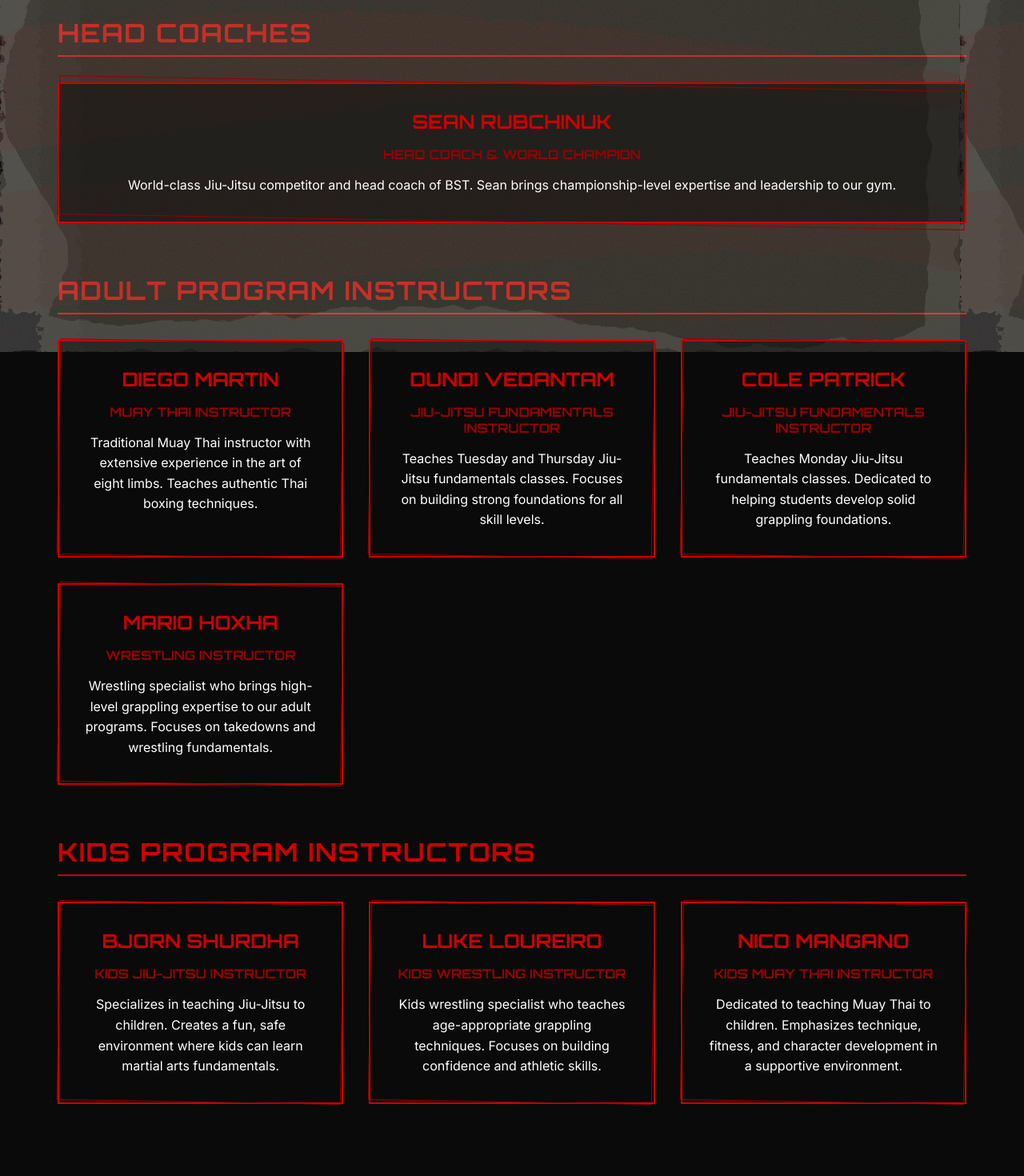
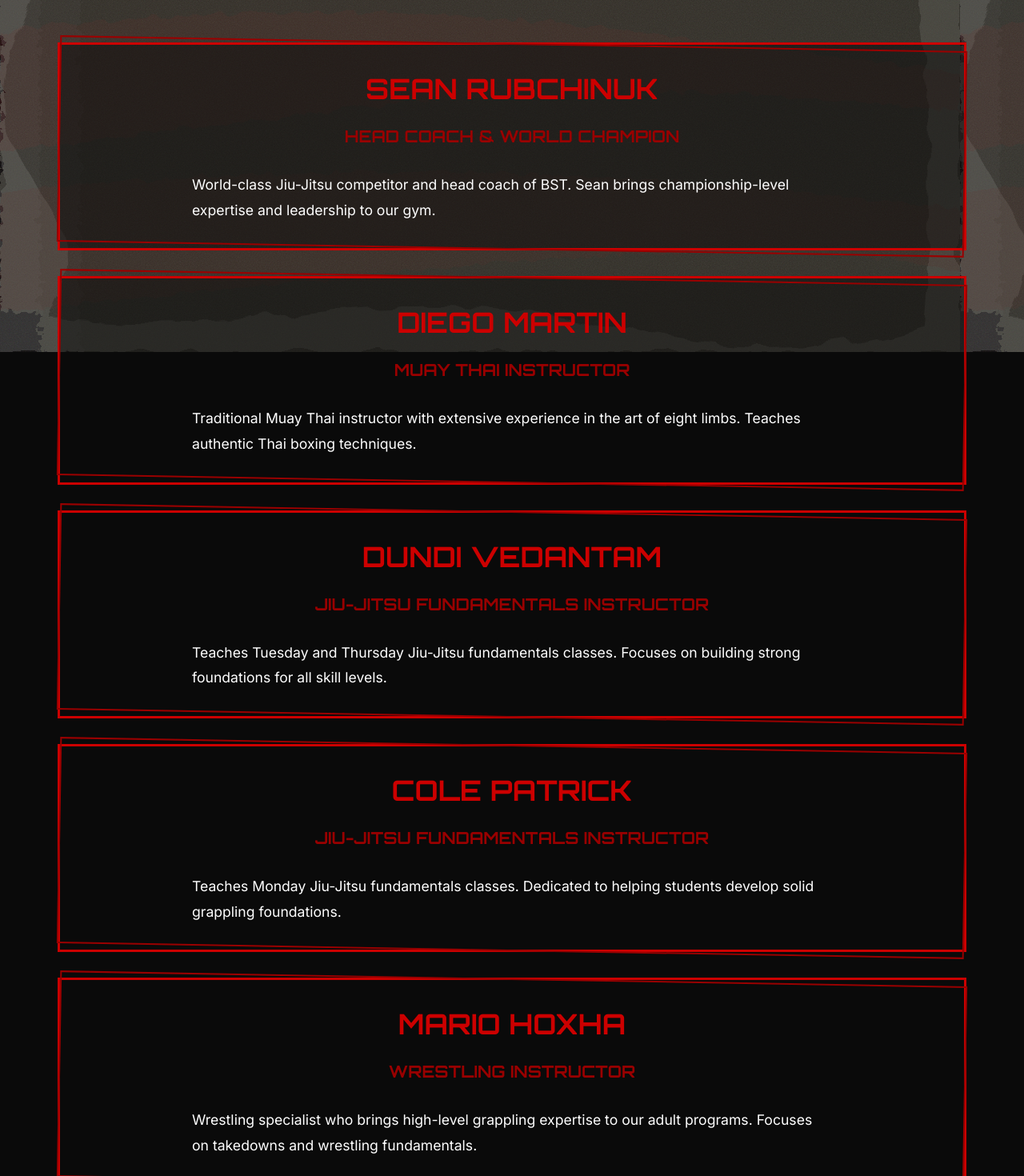
Before and after one commit to Bjorno02/BSTWebsite, a Next.js app: page /instructors in a window 1280 px wide. Shown: the part 360-1830 px from the top of the page at 80% size. Before the commit the page ends 1804 px from the top, so only its background shows below. Built offline with nearby package versions, Linux system fonts and the light colour scheme.

Commit message:
Completely redesigned instructors page to match achievements page structure exactly

```diff
--- a/app/instructors/page.tsx
+++ b/app/instructors/page.tsx
@@ -226,54 +226,55 @@ const InstructorCard = styled(Link)`
 
 const InstructorName = styled.h3`
   font-family: 'Orbitron', monospace;
-  font-size: 1.5rem;
+  font-size: 2.2rem;
   font-weight: 700;
   color: ${colors.red};
-  margin-bottom: 1rem;
+  margin-bottom: 1.5rem;
   text-transform: uppercase;
   text-align: center;
 
   @media (max-width: 768px) {
-    font-size: 1.3rem;
+    font-size: 1.8rem;
   }
 
   @media (max-width: 480px) {
-    font-size: 1.1rem;
+    font-size: 1.5rem;
   }
 `;
 
 const InstructorTitle = styled.div`
   font-family: 'Orbitron', monospace;
-  font-size: 1rem;
+  font-size: 1.3rem;
   color: ${colors.dustyRed};
-  margin-bottom: 1rem;
+  margin-bottom: 2rem;
   font-weight: 600;
   text-align: center;
   text-transform: uppercase;
 
   @media (max-width: 768px) {
-    font-size: 0.9rem;
+    font-size: 1.1rem;
   }
 
   @media (max-width: 480px) {
-    font-size: 0.85rem;
+    font-size: 1rem;
   }
 `;
 
-const InstructorDescription = styled.p`
-  font-size: 1rem;
-  line-height: 1.6;
+const InstructorDescription = styled.div`
+  font-size: 1.1rem;
+  line-height: 1.8;
   color: ${colors.white};
-  text-align: center;
+  text-align: left;
+  max-width: 800px;
+  margin: 0 auto;
 
   @media (max-width: 768px) {
-    font-size: 0.95rem;
-    line-height: 1.5;
+    font-size: 1rem;
+    text-align: center;
   }
 
   @media (max-width: 480px) {
-    font-size: 0.9rem;
-    line-height: 1.4;
+    font-size: 0.95rem;
   }
 `;
 
@@ -287,87 +288,77 @@ export default function Instructors() {
           <Subtitle>Meet the BST Team</Subtitle>
         </HeroSection>
 
-        <CategorySection>
-          <CategoryTitle>Head Coaches</CategoryTitle>
-          <InstructorGrid>
-            <InstructorCard href="/instructors/sean-rubchinuk">
+        <InstructorSection>
           <InstructorName>Sean Rubchinuk</InstructorName>
           <InstructorTitle>Head Coach & World Champion</InstructorTitle>
           <InstructorDescription>
             World-class Jiu-Jitsu competitor and head coach of BST.
             Sean brings championship-level expertise and leadership to our gym.
           </InstructorDescription>
-            </InstructorCard>
-          </InstructorGrid>
-        </CategorySection>
+        </InstructorSection>
 
-        <CategorySection>
-          <CategoryTitle>Adult Program Instructors</CategoryTitle>
-          <InstructorGrid>
-            <InstructorCard href="/instructors/diego-martin">
+        <InstructorSection>
           <InstructorName>Diego Martin</InstructorName>
           <InstructorTitle>Muay Thai Instructor</InstructorTitle>
           <InstructorDescription>
             Traditional Muay Thai instructor with extensive experience in
             the art of eight limbs. Teaches authentic Thai boxing techniques.
           </InstructorDescription>
-            </InstructorCard>
-            <InstructorCard href="/instructors/dundi-vedantam">
+        </InstructorSection>
+
+        <InstructorSection>
           <InstructorName>Dundi Vedantam</InstructorName>
           <InstructorTitle>Jiu-Jitsu Fundamentals Instructor</InstructorTitle>
           <InstructorDescription>
             Teaches Tuesday and Thursday Jiu-Jitsu fundamentals classes.
             Focuses on building strong foundations for all skill levels.
           </InstructorDescription>
-            </InstructorCard>
-            <InstructorCard href="/instructors/cole-patrick">
+        </InstructorSection>
+
+        <InstructorSection>
           <InstructorName>Cole Patrick</InstructorName>
           <InstructorTitle>Jiu-Jitsu Fundamentals Instructor</InstructorTitle>
           <InstructorDescription>
             Teaches Monday Jiu-Jitsu fundamentals classes.
             Dedicated to helping students develop solid grappling foundations.
           </InstructorDescription>
-            </InstructorCard>
-            <InstructorCard href="/instructors/mario-hoxha">
+        </InstructorSection>
+
+        <InstructorSection>
           <InstructorName>Mario Hoxha</InstructorName>
           <InstructorTitle>Wrestling Instructor</InstructorTitle>
           <InstructorDescription>
             Wrestling specialist who brings high-level grappling expertise
             to our adult programs. Focuses on takedowns and wrestling fundamentals.
           </InstructorDescription>
-            </InstructorCard>
-          </InstructorGrid>
-        </CategorySection>
+        </InstructorSection>
 
-        <CategorySection>
-          <CategoryTitle>Kids Program Instructors</CategoryTitle>
-          <InstructorGrid>
-            <InstructorCard href="/instructors/bjorn-shurdha">
+        <InstructorSection>
           <InstructorName>Bjorn Shurdha</InstructorName>
           <InstructorTitle>Kids Jiu-Jitsu Instructor</InstructorTitle>
           <InstructorDescription>
             Specializes in teaching Jiu-Jitsu to children. Creates a fun,
             safe environment where kids can learn martial arts fundamentals.
           </InstructorDescription>
-            </InstructorCard>
-            <InstructorCard href="/instructors/luke-loureiro">
+        </InstructorSection>
+
+        <InstructorSection>
           <InstructorName>Luke Loureiro</InstructorName>
           <InstructorTitle>Kids Wrestling Instructor</InstructorTitle>
           <InstructorDescription>
             Kids wrestling specialist who teaches age-appropriate grappling
             techniques. Focuses on building confidence and athletic skills.
           </InstructorDescription>
-            </InstructorCard>
-            <InstructorCard href="/instructors/nico-mangano">
+        </InstructorSection>
+
+        <InstructorSection>
           <InstructorName>Nico Mangano</InstructorName>
           <InstructorTitle>Kids Muay Thai Instructor</InstructorTitle>
           <InstructorDescription>
             Dedicated to teaching Muay Thai to children. Emphasizes technique,
             fitness, and character development in a supportive environment.
           </InstructorDescription>
-            </InstructorCard>
-          </InstructorGrid>
-        </CategorySection>
+        </InstructorSection>
       </Content>
     </PageContainer>
   );
```
Lines whose indentation alone changed are shown as unchanged.
